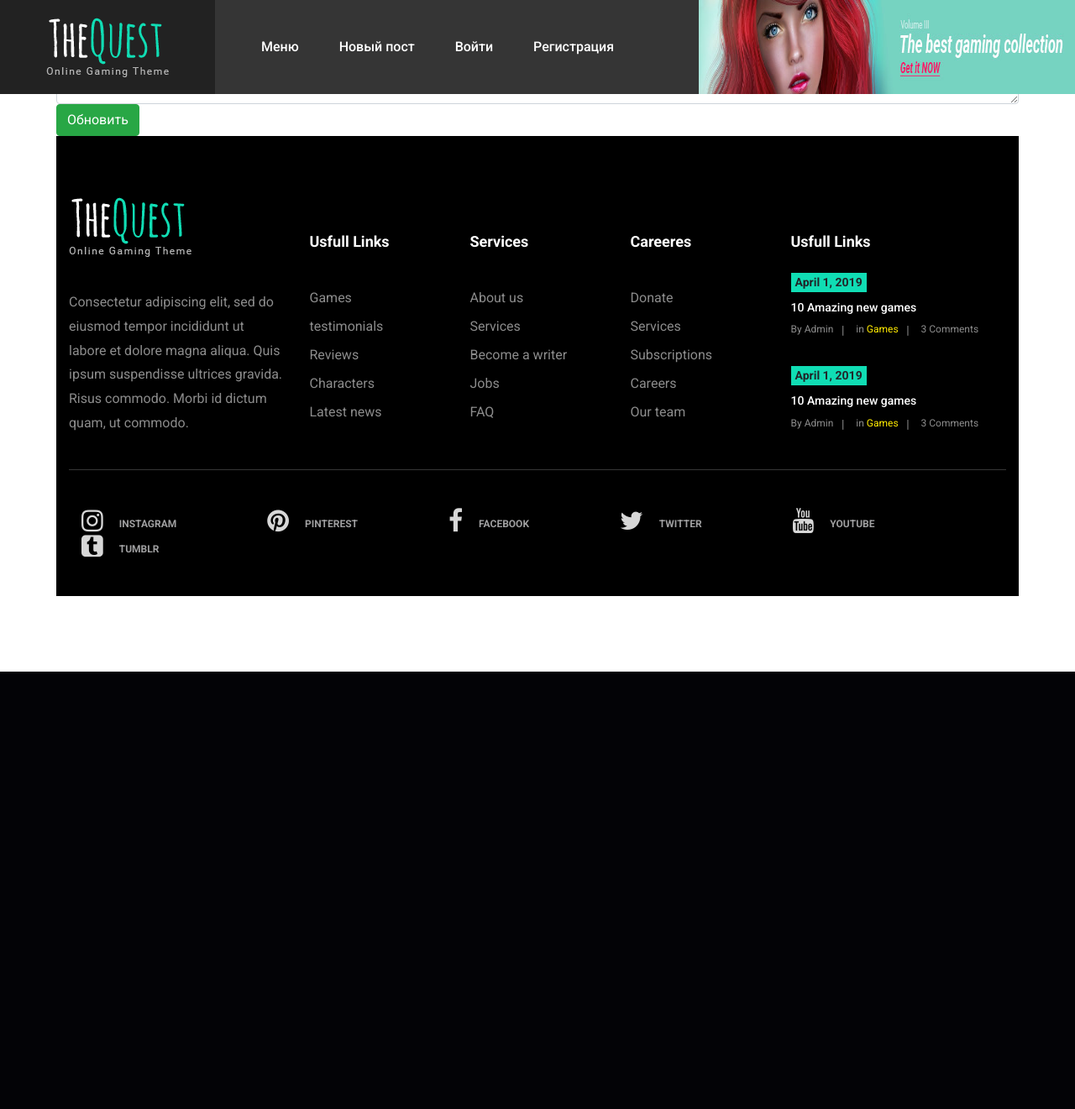
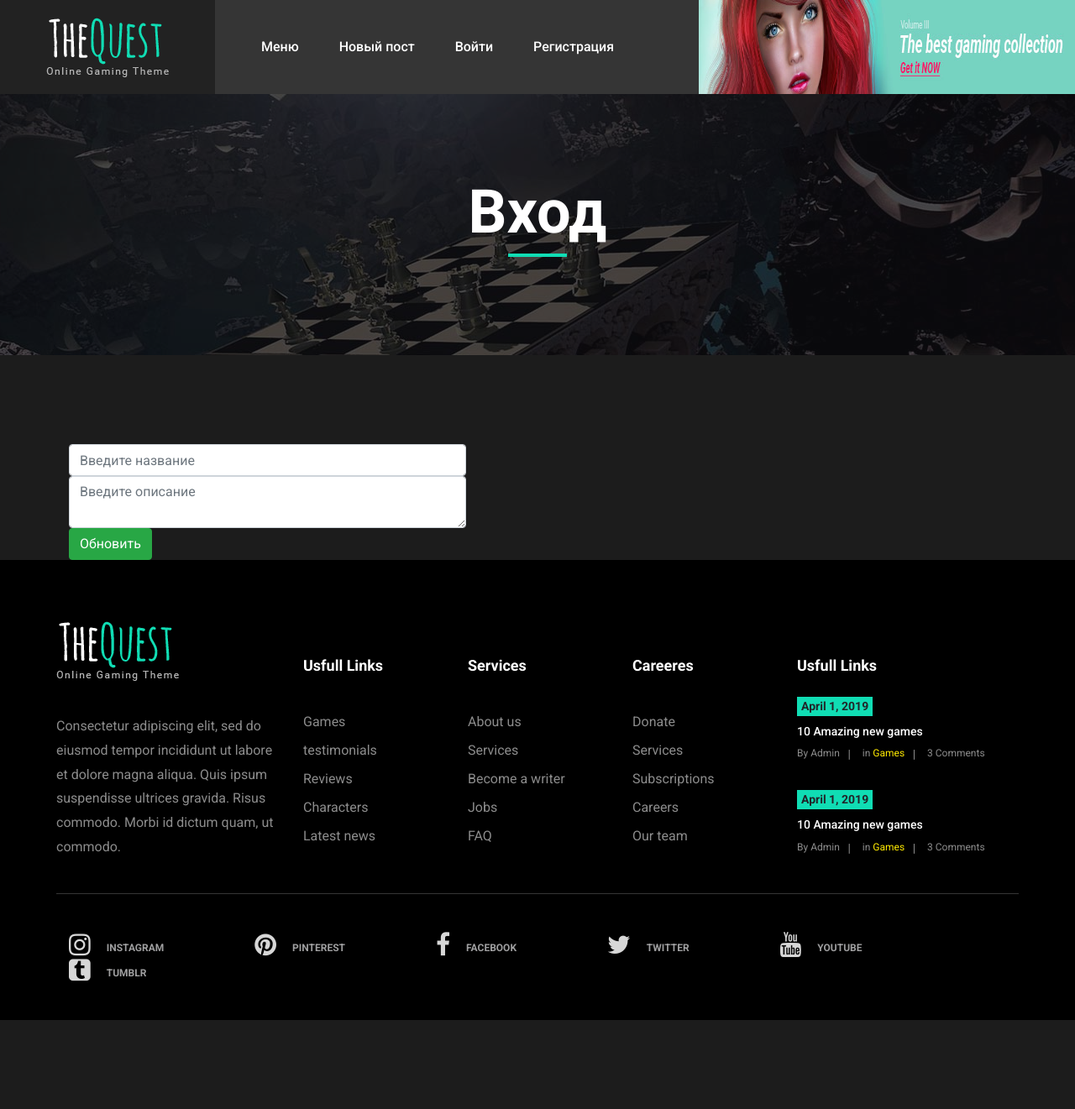
Before and after one commit to Ahmad95Z/blog, a Flask app: page /blog/2/update in a window 1280 px wide. Shown: the whole page at 84% size. Before the commit the page ends 800 px from the top, so only its background shows below. Run offline with Flask 2, Linux system fonts and the light colour scheme; data comes from the database, SQL or seed files in the repository; both versions use the stored data as it was after the commit; some libraries are stand-ins or nearby versions.

Commit message:
blog  commit

```diff
--- a/blog/templates/update.html
+++ b/blog/templates/update.html
@@ -1,9 +1,34 @@
 {% extends 'base.html'%}
 {% block content %}
-<div class="container">
-    <form method="post">
-       <textarea name="title" id="title" class="form-control" placeholder="Введите название"></textarea>
-       <textarea name="content" id="content" class="form-control" placeholder="Введите описание"></textarea>
-        <button type="submit" class="btn btn-success" >Обновить</button>
-    </form>
+<section class="page-top-section set-bg" data-setbg="{{ url_for('static', filename = 'img/header-bg/1.jpg')}}">
+    <div class="container">
+        <h2>Вход</h2>
+    </div>
+</section>
+<section class="blog-section spad">
+    <div class="container">
+        <div class="row">
+
+                <div class="col-lg-8">
+    <form  method="POST">
+        <div class="col-lg-8">
+            <input name="title" id="title" class="form-control" placeholder="Введите название">
+    </div>
+    <div class="col-lg-8">
+        <textarea name="content" id="content" class="form-control" placeholder="Введите описание"></textarea>
+    </div>
+        </secetion>
+    <div class="col-lg-8">
+        <button type="submit" value="Обновить" class="btn btn-success">Обновить</button>
+        </div>
+    </div>
+</form>
+</div>
+</div>
+</div>
+</div>
+</div>
+</div>
+</div>
+
        {% endblock %}
```
Also changed, not shown: blog/blog.db.
